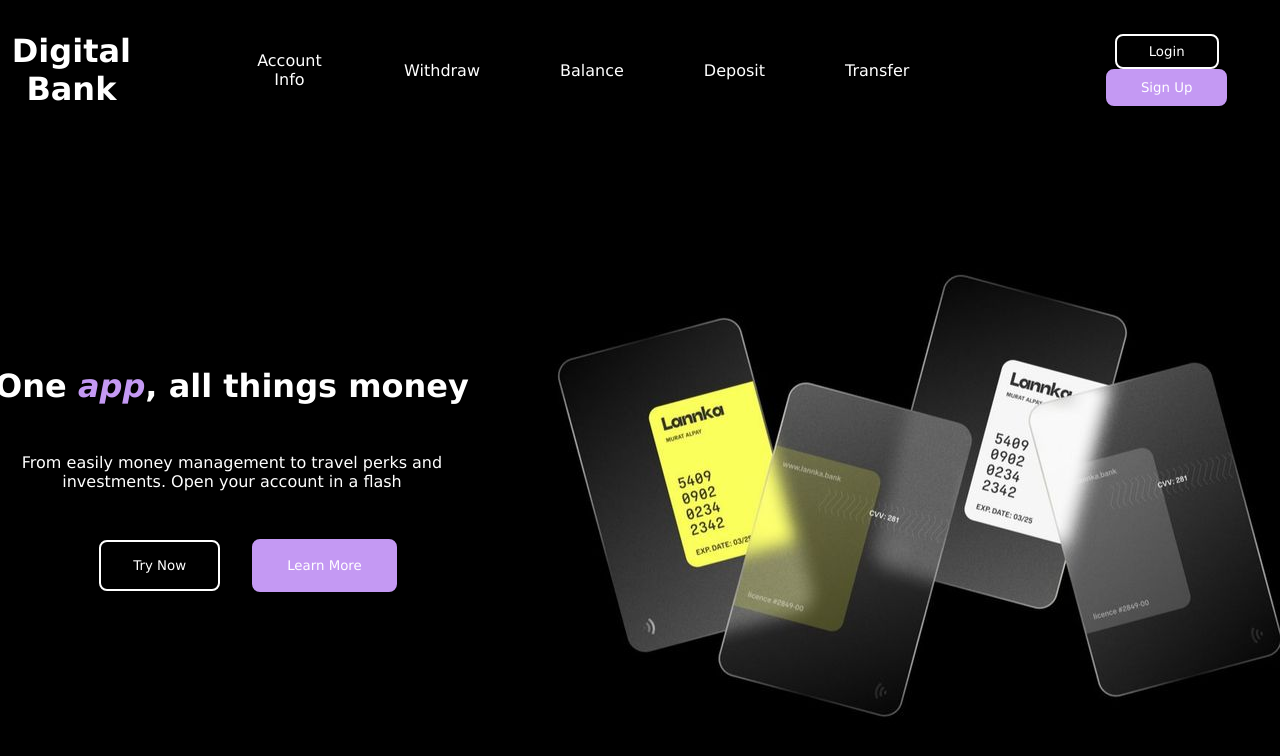
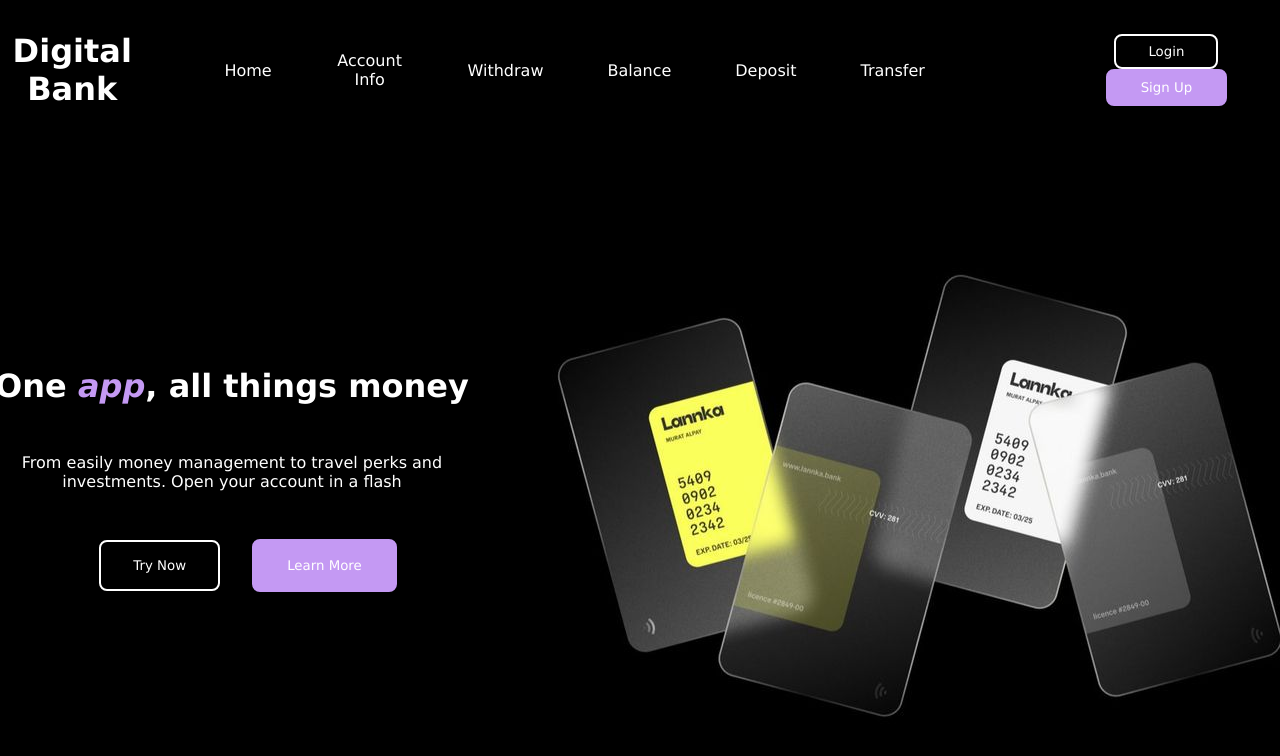
Before and after one commit to PROG4-DigitalBank/UI, a React (Create React App) app: page / in a window 1280 px wide. Shown: the top 756 px of the page. Built offline with nearby package versions, Linux system fonts and the light colour scheme.

Commit message:
fix : routes to each page

```diff
--- a/src/App.js
+++ b/src/App.js
@@ -9,6 +9,7 @@ import BalanceInquiry from './components/features/BalanceInquiry'
 import WithdrawMoney from './components/features/WithdrawMoney'
 import BalanceReplenishment from './components/features/BalanceReplenishment'
 import AccountInfo from './components/account/AccountInfo'
+import Transfer from './components/features/Transfer'
 function App() {
   return (
     <Router>
@@ -21,6 +22,7 @@ function App() {
           <Route path="/balancerep" element={<BalanceReplenishment />} />
           <Route path="/" element={<Homepage />} />
           <Route path="/account" element={<AccountInfo />} />
+          <Route path="/transfer" element={<Transfer />} />
         </Routes>
       </div>
     </Router>
--- a/src/components/account/AccountInfo.jsx
+++ b/src/components/account/AccountInfo.jsx
@@ -10,6 +10,9 @@ const AccountInfo = () => {
         <div className="nav-links">
           <Link to="/">
             <h1 className="logo">Digital Bank</h1>
+          </Link>
+          <Link to="/" className="link-">
+            Home
           </Link>
           <Link to="/account" className="link-">
             Account Info
--- a/src/components/home/Homepage.jsx
+++ b/src/components/home/Homepage.jsx
@@ -11,19 +11,22 @@ function Homepage() {
           <Link to="/">
             <h1 className="logo">Digital Bank</h1>
           </Link>
+          <Link to="/" className="link-">
+           Home
+          </Link>
           <Link to="/account" className="link-">
             Account Info
           </Link>
-          <Link to="/" className="link-">
+          <Link to="/wmoney" className="link-">
             Withdraw
           </Link>
-          <Link to="/" className="link-">
+          <Link to="/balance" className="link-">
             Balance
           </Link>
-          <Link to="/" className="link-">
+          <Link to="/balance-rep" className="link-">
             Deposit
           </Link>
-          <Link to="/" className="link-">
+          <Link to="/transfer" className="link-">
             Transfer
           </Link>
         </div>
--- a/src/components/home/styles/home.css
+++ b/src/components/home/styles/home.css
@@ -3,11 +3,11 @@
   display: flex;
   flex-direction: row;
   align-items: center;
-  gap: 5rem;
+  gap: 4rem;
   justify-content: center;
 }
 .logo {
-  margin-right: 2rem;
+  margin-right: 1rem;
 }
 .link- {
   color: white;
```
